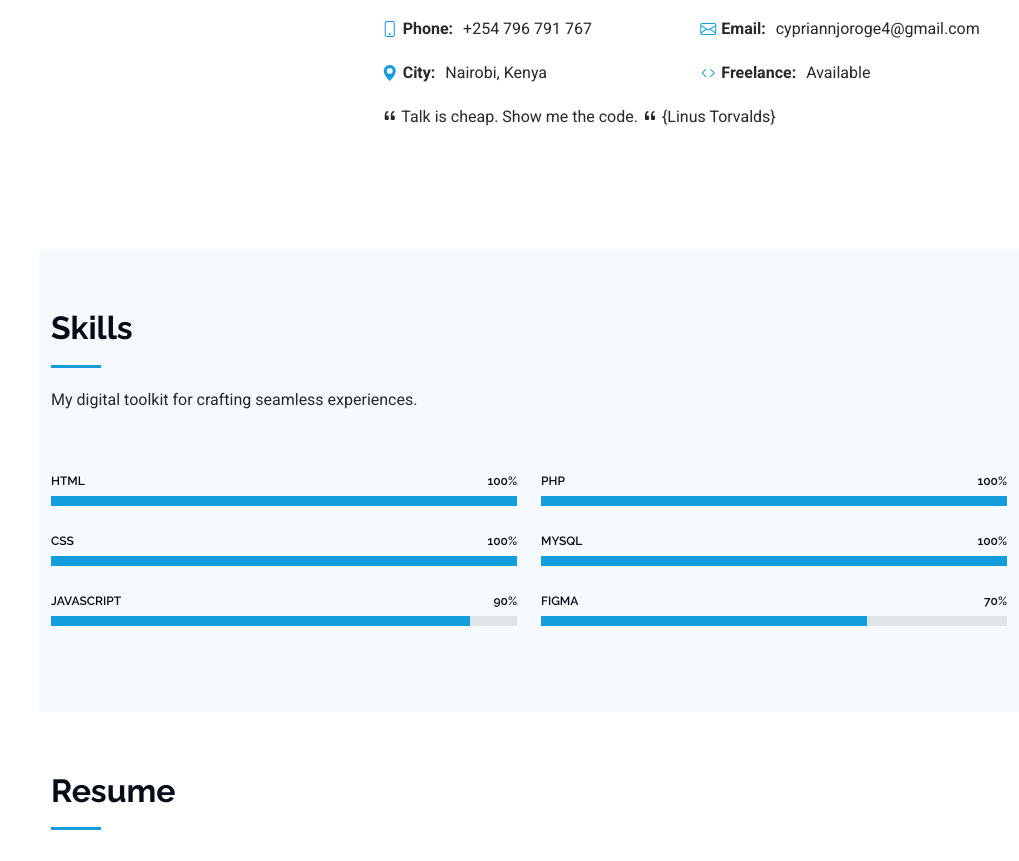
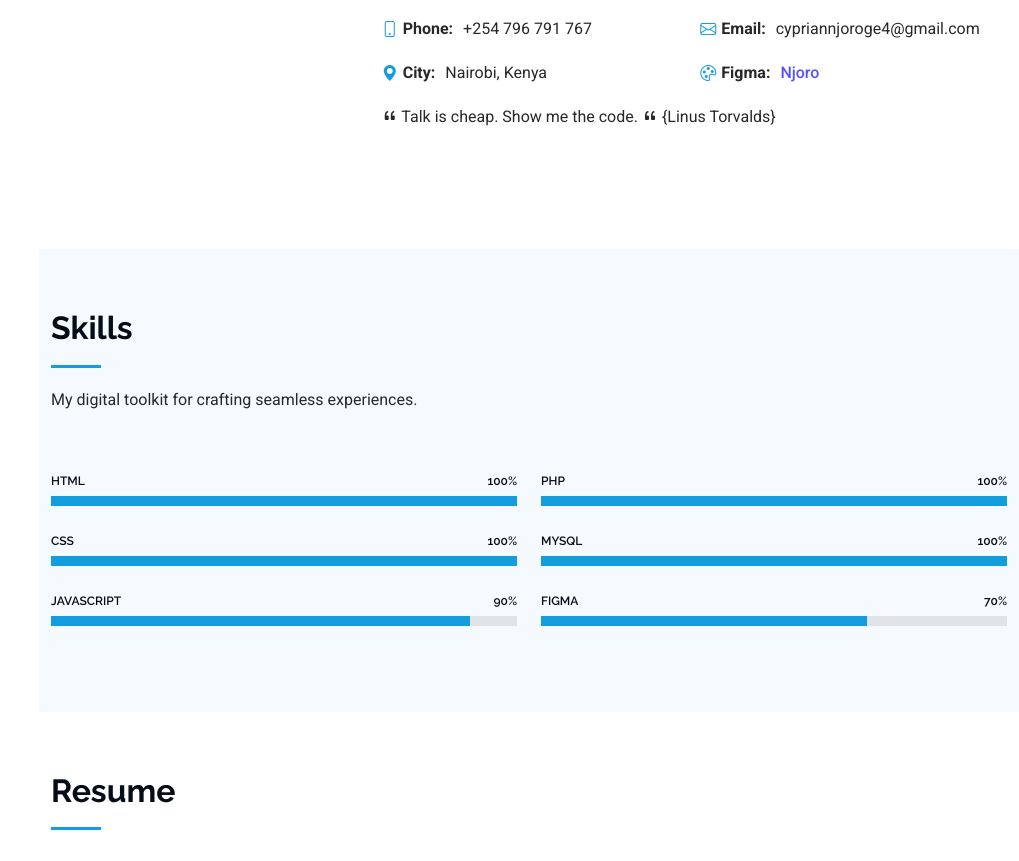
Before and after one commit to cypriannjoroge/CypVERSE, a plain HTML site: page index.html in a window 1280 px wide. Shown: the part 1182-2043 px from the top of the page, without its empty margins (261-1280 px from the left). Drawn offline with Linux system fonts and the light colour scheme.

Commit message:
Update index.html

```diff
--- a/index.html
+++ b/index.html
@@ -118,7 +118,7 @@
                   <li><i class="bi bi-clock"></i> <strong>Age:</strong> <span>23</span></li>
                   <li><i class="bi bi-building"></i> <strong>Degree:</strong> <span>BSc. Information Technology</span></li>
                   <li><i class="bi bi-envelope"></i> <strong>Email:</strong> <span>cypriannjoroge4@gmail.com</span></li>
-                  <li><i class="bi bi-code"></i> <strong>Freelance:</strong> <span>Available</span></li>
+                  <li><i class="bi bi-palette"></i> <strong>Figma:</strong><a style="color: rgb(87, 81, 253); font-weight: 500;"><span>Njoro</span></a></li>
                 </ul>
               </div>
             </div>
```
